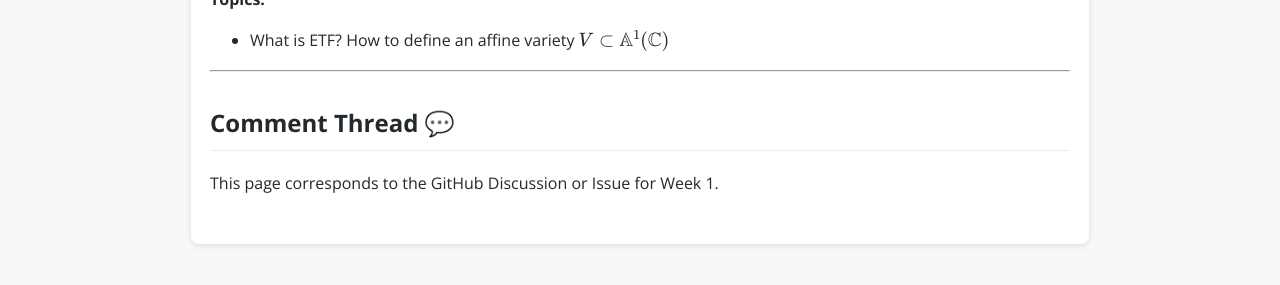
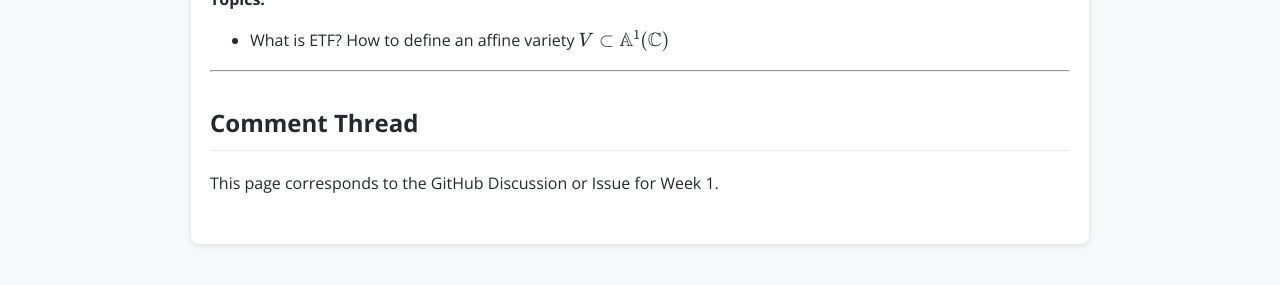
Before and after one commit to ayanava314/GIT-ETF, a Jekyll site: the page built from week01.md, in a window 1280 px wide. Shown: the part 369-654 px from the top of the page. Built offline with Jekyll 4.4.1, drawn with Linux system fonts in a browser that asks for light colours.

```diff
--- a/week01.md
+++ b/week01.md
@@ -14,6 +14,6 @@ layout: default
 
 ---
 
-## Comment Thread 💬
+## Comment Thread
 
 This page corresponds to the GitHub Discussion or Issue for Week 1.
```
